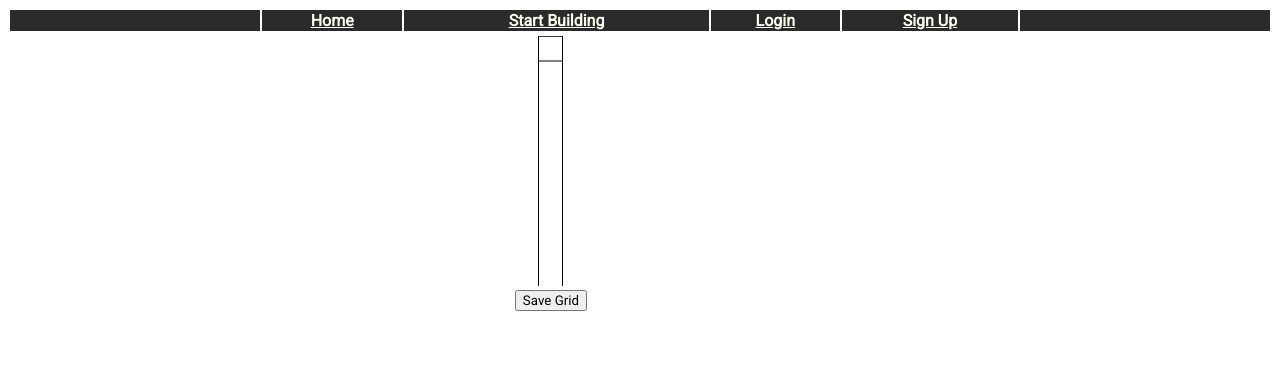
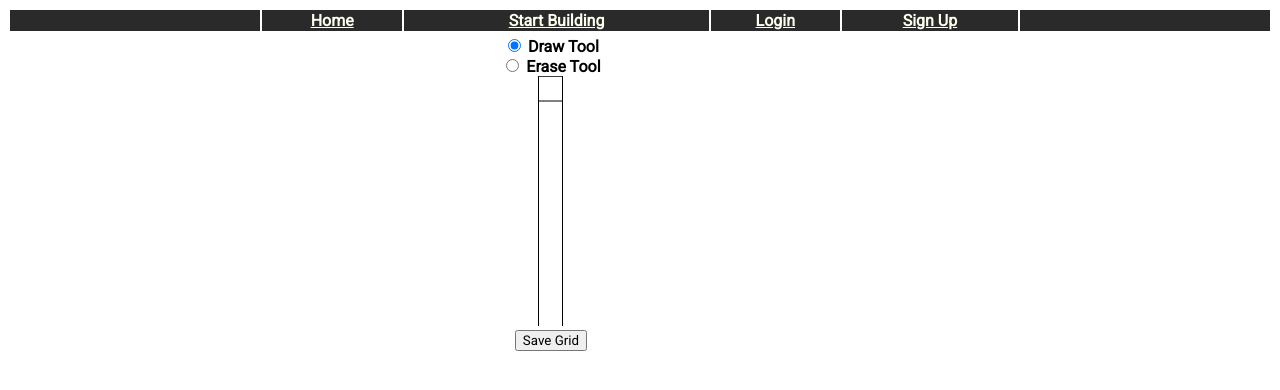
Before and after one commit to blujdude/cs1520project, a Flask app: template templates/grid.html in a window 1280 px wide. Shown: the top 390 px of the page. Run offline with Flask 2, Linux system fonts and the light colour scheme; the template is opened without the code that fills it: most values are stand-ins (such as "Sample title", 1, 10 or a date in 2020); lists and menus that the app fills with data are empty.

Commit message:
Added beginning tool features

```diff
--- a/static/grid.js
+++ b/static/grid.js
@@ -1,13 +1,23 @@
-/*
-function clickGridBlock(item){
-    if(item.style.backgroundColor=="black") item.style.backgroundColor="white"
-    else item.style.backgroundColor="black"
-}
-*/
 
+var board;
 
-//Issues - onload event is not working.  Only one parameter is being expressed for some reason.
+var fillColor="black";
+
 function buildCanvas(height, length){
+
+    board=[];
+
+    //Rows
+    for(var i=0; i<height; i++){
+        var temp=[];
+        //Cols
+        for(var z=0; z<length; z++){
+            temp[z]=0;
+        }
+
+        board[i]=temp;
+
+    }
 
     const blockSize=25;
 
@@ -28,5 +38,16 @@ function buildCanvas(height, length){
         ctx.lineTo(canvas.width, i);
         ctx.stroke();
     }
+}
+
+function beginDraw(){
+
+
 
 }
+function endDraw(){
+
+}
+function draw(){
+
+}
--- a/templates/grid.html
+++ b/templates/grid.html
@@ -4,7 +4,16 @@
 
 <body onload="buildCanvas({{ height }}, {{ length }})">
 
-<canvas id="map"></canvas>
+<form id="Tools">
+    <input type="radio" id="draw" name="Tools" value="draw" checked>
+    <label for="draw">Draw Tool</label><br>
+    <input type="radio" id="erase" name="Tools" value="erase">
+    <label for="erase">Erase Tool</label><br>
+</form>
+
+<canvas id="map" onmousedown="beginDraw();" ommouseup="endDraw();" onmousemove="draw();"></canvas>
+
+
 
 <form method="post" action="/savebuild">
     <input type="submit" class="submit-button" value="Save Grid">
```
